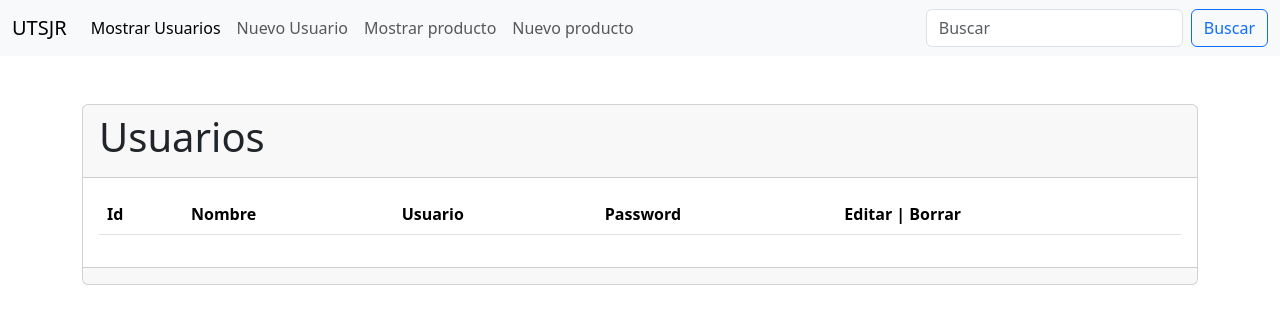
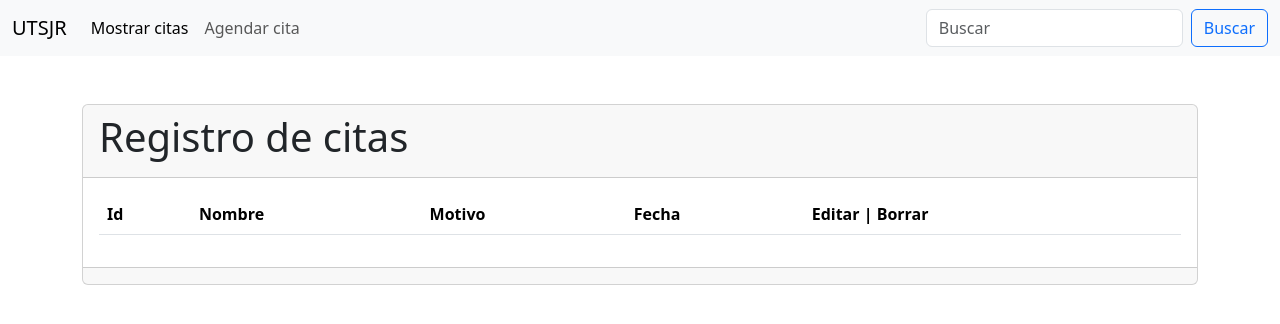
Before and after one commit to GabSalinas110403/microServicio, a Node server app: page / in a window 1280 px wide. Shown: the top 324 px of the page. Run offline with Node 20, Linux system fonts and the light colour scheme; lists and menus that the app fills with data are empty.

Commit message:
citas funcionales

```diff
--- a/bd/usuariosBD.js
+++ /dev/null
@@ -1,85 +0,0 @@
-var conexion=require("./conexion");
-var Usuario=require("../modelos/Usuario");
-async function mostrarUsuarios(){
-    var users=[];
-    try{
-        var usuarios=await conexion.get();
-        //console.log(usuarios);
-        usuarios.forEach((usuario) =>{
-            var user=new Usuario(usuario.id, usuario.data());
-            if (user.bandera==0){
-                users.push(user.obtenerDatos);
-            }
-        });
-    }
-    catch(err){
-        console.log("Error al recuperar usuarios de la BD "+err);
-    }
-    return users;
-}
-
-async function buscarPorID(id){
-    var user;
-    //console.log(id);
-    try{
-        var usuario=await conexion.doc(id).get();
-        var usuarioObjeto=new Usuario(usuario.id, usuario.data());
-        if (usuarioObjeto.bandera==0){
-            user=usuarioObjeto.obtenerDatos;
-        }
-    }
-    catch(err){
-        console.log("Error al recuperar al usuario "+ err);
-    }
-    return user;
-}
-
-async function nuevoUsuario(datos){
-    var user=new Usuario(null,datos);
-    var error=1;
-    if (user.bandera==0){
-        try{
-            await conexion.doc().set(user.obtenerDatos);
-            console.log("Usuario insertado a la BD ");
-            error=0;
-        }
-        catch(err){
-            console.log("Error al capturar el nuevo usuario " +err);
-        }
-    }
-    return error;
-}
-
-async function modificarUsuario(datos){
-    var user=new Usuario(datos.id, datos);
-    var error=1;
-    if (user.bandera==0){
-        try{
-            await conexion.doc(user.id).set(user.obtenerDatos);
-            console.log("Registro actualizado ");
-            error=0;
-        }
-        catch(err){
-            console.log("Error al modificar al usuario "+err);
-        }
-    }
-    return error;
-}
-
-async function borrarUsuario(id){
-    try{
-        await conexion.doc(id).delete();
-        console.log("Registro borrado ");
-    }
-    catch{
-        console.log("Error al borrar al usuario "+err);
-    }
-}
-
-module.exports={
-    mostrarUsuarios,
-    buscarPorID,
-    nuevoUsuario,
-    modificarUsuario,
-    borrarUsuario
-}
--- /dev/null
+++ b/database/citasBD.js
@@ -0,0 +1,85 @@
+var conexion=require("./conexion");
+var Cita=require("../models/Cita");
+async function mostrarCitas(){
+    var users=[];
+    try{
+        var citas=await conexion.get();
+        //console.log(usuarios);
+        citas.forEach((cita) =>{
+            var user=new Cita(cita.id, cita.data());
+            if (user.bandera==0){
+                users.push(user.obtenerDatos);
+            }
+        });
+    }
+    catch(err){
+        console.log("Error al recuperar citas de la BD "+err);
+    }
+    return users;
+}
+
+async function buscarPorID(id){
+    var user;
+    //console.log(id);
+    try{
+        var cita=await conexion.doc(id).get();
+        var citaObjeto=new Cita(cita.id, cita.data());
+        if (citaObjeto.bandera==0){
+            user=citaObjeto.obtenerDatos;
+        }
+    }
+    catch(err){
+        console.log("Error al recuperar la cita "+ err);
+    }
+    return user;
+}
+
+async function nuevaCita(datos){
+    var user=new Cita(null,datos);
+    var error=1;
+    if (user.bandera==0){
+        try{
+            await conexion.doc().set(user.obtenerDatos);
+            console.log("Cita agendada en la BD ");
+            error=0;
+        }
+        catch(err){
+            console.log("Error al capturar la nueva cita " +err);
+        }
+    }
+    return error;
+}
+
+async function modificarCita(datos){
+    var user=new Cita(datos.id, datos);
+    var error=1;
+    if (user.bandera==0){
+        try{
+            await conexion.doc(user.id).set(user.obtenerDatos);
+            console.log("Registro actualizado ");
+            error=0;
+        }
+        catch(err){
+            console.log("Error al modificar la cita programada "+err);
+        }
+    }
+    return error;
+}
+
+async function borrarCita(id){
+    try{
+        await conexion.doc(id).delete();
+        console.log("Registro borrado ");
+    }
+    catch{
+        console.log("Error al borrar la cita "+err);
+    }
+}
+
+module.exports={
+    mostrarCitas,
+    buscarPorID,
+    nuevaCita,
+    modificarCita,
+    borrarCita
+}
--- a/index.js
+++ b/index.js
@@ -1,6 +1,5 @@
 var express=require("express");
-var rutas=require("./rutas/usuariosRutas");
-//var rutas=require("./rutas/productosRutas");
+var rutas=require("./routes/citasRutas");
 
 var app=express();
 app.set("view engine", "ejs");
--- a/modelos/Usuario.js
+++ b/models/Cita.js
@@ -1,10 +1,10 @@
-class Usuario{
+class Cita{
     constructor(id, data){
         this.bandera=0;
         this.id=id;
         this.nombre=data.nombre;
-        this.usuario=data.usuario;
-        this.password=data.password;
+        this.motivo=data.motivo;
+        this.fecha=data.fecha;
     }
     set id(id){
         if(id!=null){
@@ -14,11 +14,11 @@ class Usuario{
     set nombre(nombre){
         nombre.length>0? (this._nombre=nombre) : (this.bandera=1);
     }
-    set password(password){
-        password.length>0? (this._password=password) : (this.bandera=1);
+    set motivo(motivo){
+        motivo.length>0? (this._motivo=motivo) : (this.bandera=1);
     }
-    set usuario(usuario){
-        usuario.length>0? (this._usuario=usuario) : (this.bandera=1);
+    set fecha(fecha){
+        fecha.length>0? (this._fecha=fecha) : (this.bandera=1);
     }
     get id(){
         return this._id;
@@ -26,28 +26,28 @@ class Usuario{
     get nombre(){
         return this._nombre;
     }
-    get usuario(){
-        return this._usuario;
+    get motivo(){
+        return this._motivo;
     }
-    get password(){
-        return this._password;
+    get fecha(){
+        return this._fecha;
     }
     get obtenerDatos(){
         if(this._id != null)
             return {
                 id:this.id,
                 nombre:this.nombre,
-                usuario:this.usuario,
-                password:this.password
+                motivo:this.motivo,
+                fecha:this.fecha
             }
         else{
             return {
                 nombre:this.nombre,
-                usuario:this.usuario,
-                password:this.password
+                motivo:this.motivo,
+                fecha:this.fecha
             }
         }
     }
 }
 
-module.exports=Usuario;
+module.exports=Cita;
--- /dev/null
+++ b/routes/citasRutas.js
@@ -0,0 +1,35 @@
+var ruta=require("express").Router();
+var {mostrarCitas, nuevaCita, modificarCita, buscarPorID, borrarCita}=require("../database/citasBD");
+
+ruta.get("/", async(req, res)=>{
+    var citas = await mostrarCitas();
+    console.log(citas);
+    res.render("citas/mostrar",{citas});
+});
+
+ruta.get("/nuevacita", async (req, res)=>{
+    res.render("citas/nuevo");
+});
+
+ruta.post("/nuevacita", async(req, res)=>{
+    var error = await nuevaCita(req.body);
+    res.redirect("/");
+});
+
+ruta.get("/editar/:id",async(req, res)=>{
+    var user=await buscarPorID(req.params.id);
+    console.log(user);
+    res.render("citas/modificar",{user});
+});
+
+ruta.post("/editar", async(req, res)=>{
+    var error=await modificarCita(req.body);
+    res.redirect("/");
+});
+
+ruta.get("/borrar/:id", async(req, res)=>{
+    await borrarCita(req.params.id);
+    res.redirect("/");
+});
+
+module.exports=ruta;
--- a/rutas/usuariosRutas.js
+++ /dev/null
@@ -1,35 +0,0 @@
-var ruta=require("express").Router();
-var {mostrarUsuarios, nuevoUsuario, modificarUsuario, buscarPorID, borrarUsuario}=require("../bd/usuariosBD");
-
-ruta.get("/", async(req, res)=>{
-    var usuarios = await mostrarUsuarios();
-    console.log(usuarios);
-    res.render("usuarios/mostrar",{usuarios});
-});
-
-ruta.get("/nuevousuario", async (req, res)=>{
-    res.render("usuarios/nuevo");
-});
-
-ruta.post("/nuevousuario", async(req, res)=>{
-    var error = await nuevoUsuario(req.body);
-    res.redirect("/");
-});
-
-ruta.get("/editar/:id",async(req, res)=>{
-    var user=await buscarPorID(req.params.id);
-    console.log(user);
-    res.render("usuarios/modificar",{user});
-});
-
-ruta.post("/editar", async(req, res)=>{
-    var error=await modificarUsuario(req.body);
-    res.redirect("/");
-});
-
-ruta.get("/borrar/:id", async(req, res)=>{
-    await borrarUsuario(req.params.id);
-    res.redirect("/");
-});
-
-module.exports=ruta;
--- a/views/usuarios/mostrar.ejs
+++ b/views/citas/mostrar.ejs
@@ -3,7 +3,7 @@
 <div class="container mt-5">
     <div class="card">
         <div class="card-header">
-            <h1>Usuarios</h1>
+            <h1>Registro de citas</h1>
         </div>
         <div class="card-body">
             <table class="table table-hover">
@@ -11,25 +11,25 @@
                     <tr>
                         <th>Id</th>
                         <th>Nombre</th>
-                        <th>Usuario</th>
-                        <th>Password</th>
+                        <th>Motivo</th>
+                        <th>Fecha</th>
                         <th>Editar | Borrar</th>
                     </tr>
                 </thead>
                 <tbody>
                     <%
-                        usuarios.forEach((usuario)=>{
+                        citas.forEach((cita)=>{
 
 
                     %>
                     <tr>
-                        <td><%= usuario.id %></td>
-                        <td><%= usuario.nombre %></td>
-                        <td><%= usuario.usuario %></td>
-                        <td><%= usuario.password %></td>
+                        <td><%= cita.id %></td>
+                        <td><%= cita.nombre %></td>
+                        <td><%= cita.motivo %></td>
+                        <td><%= cita.fecha %></td>
                         <td>
-                            <a href="/editar/<%= usuario.id %>">Editar</a>
-                            <a href="/borrar/<%= usuario.id %>">Borrar</a>
+                            <a href="/editar/<%= cita.id %>">Editar</a>
+                            <a href="/borrar/<%= cita.id %>">Borrar</a>
                         </td>
                     </tr>
 
--- a/views/templates/menu.ejs
+++ b/views/templates/menu.ejs
@@ -7,16 +7,10 @@
       <div class="collapse navbar-collapse" id="navbarSupportedContent">
         <ul class="navbar-nav me-auto mb-2 mb-lg-0">
           <li class="nav-item">
-            <a class="nav-link active" aria-current="page" href="/">Mostrar Usuarios</a>
+            <a class="nav-link active" aria-current="page" href="/">Mostrar citas</a>
           </li>
           <li class="nav-item">
-            <a class="nav-link" href="/nuevousuario">Nuevo Usuario</a>
-          </li>
-          <li class="nav-item">
-            <a class="nav-link" href="/mostrarproducto">Mostrar producto</a>
-          </li>
-          <li class="nav-item">
-            <a class="nav-link" href="/nuevoproducto">Nuevo producto</a>
+            <a class="nav-link" href="/nuevacita">Agendar cita</a>
           </li>
         </ul>
         <form class="d-flex" role="search">
```
Also changed, not shown: rutas/productosRutas.js (deleted, +0 -10 lines), views/citas/modificar.ejs (added, +21 -0 lines), views/citas/nuevo.ejs (added, +20 -0 lines), views/usuarios/modificar.ejs (deleted, +0 -21 lines), views/usuarios/mostrarProducto.ejs (deleted, +0 -45 lines), views/usuarios/nuevo.ejs (deleted, +0 -20 lines), views/usuarios/nuevoProducto.ejs (deleted, +0 -20 lines), database/conexion.js (line endings or trailing spaces).
